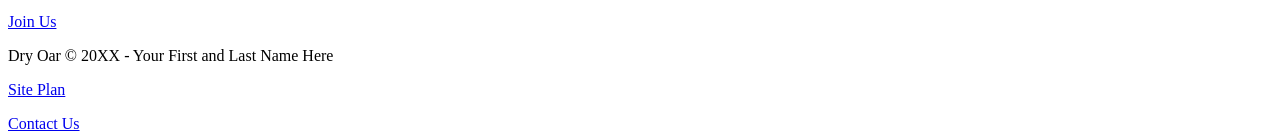
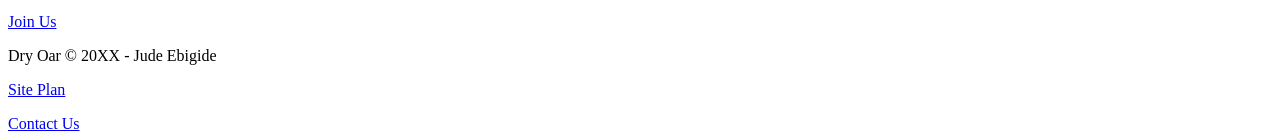
Before and after one commit to jud-sdev/wdd-130, a plain HTML site: page wwr/index.html in a window 1280 px wide. Shown: the part 3483-3620 px from the top of the page. Drawn offline with Linux system fonts and the light colour scheme.

Commit message:
Added my name to the website

```diff
--- a/wwr/index.html
+++ b/wwr/index.html
@@ -53,7 +53,7 @@
         </section>
     </main>
     <footer>
-        <p>Dry Oar &copy; 20XX - Your First and Last Name Here</p>
+        <p>Dry Oar &copy; 20XX - Jude Ebigide</p>
         <p><a href="site-plan-rafting.html">Site Plan</a></p>
         <p><a href="contactus.html">Contact Us</a></p>
         <div class="social">
```
